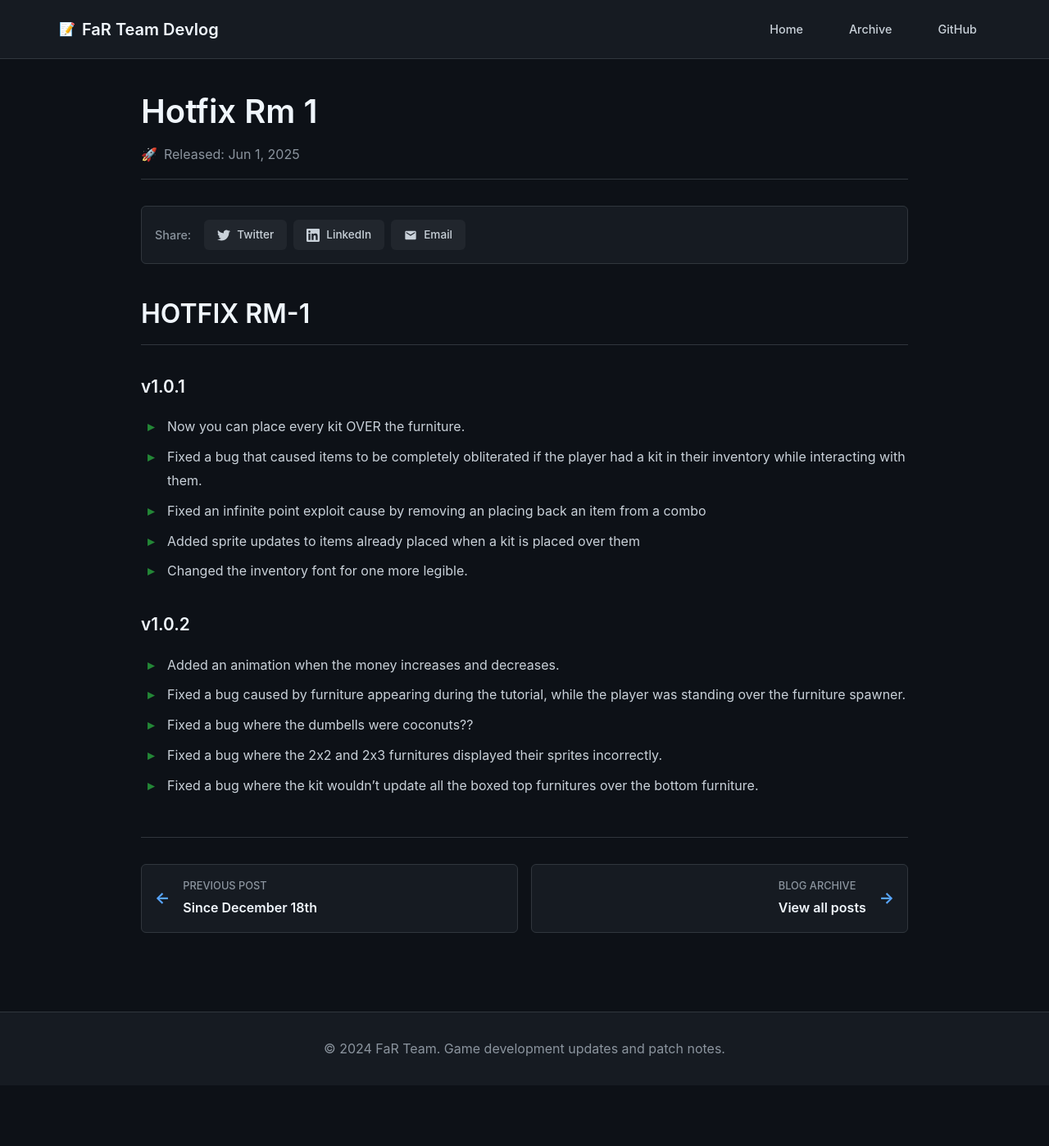
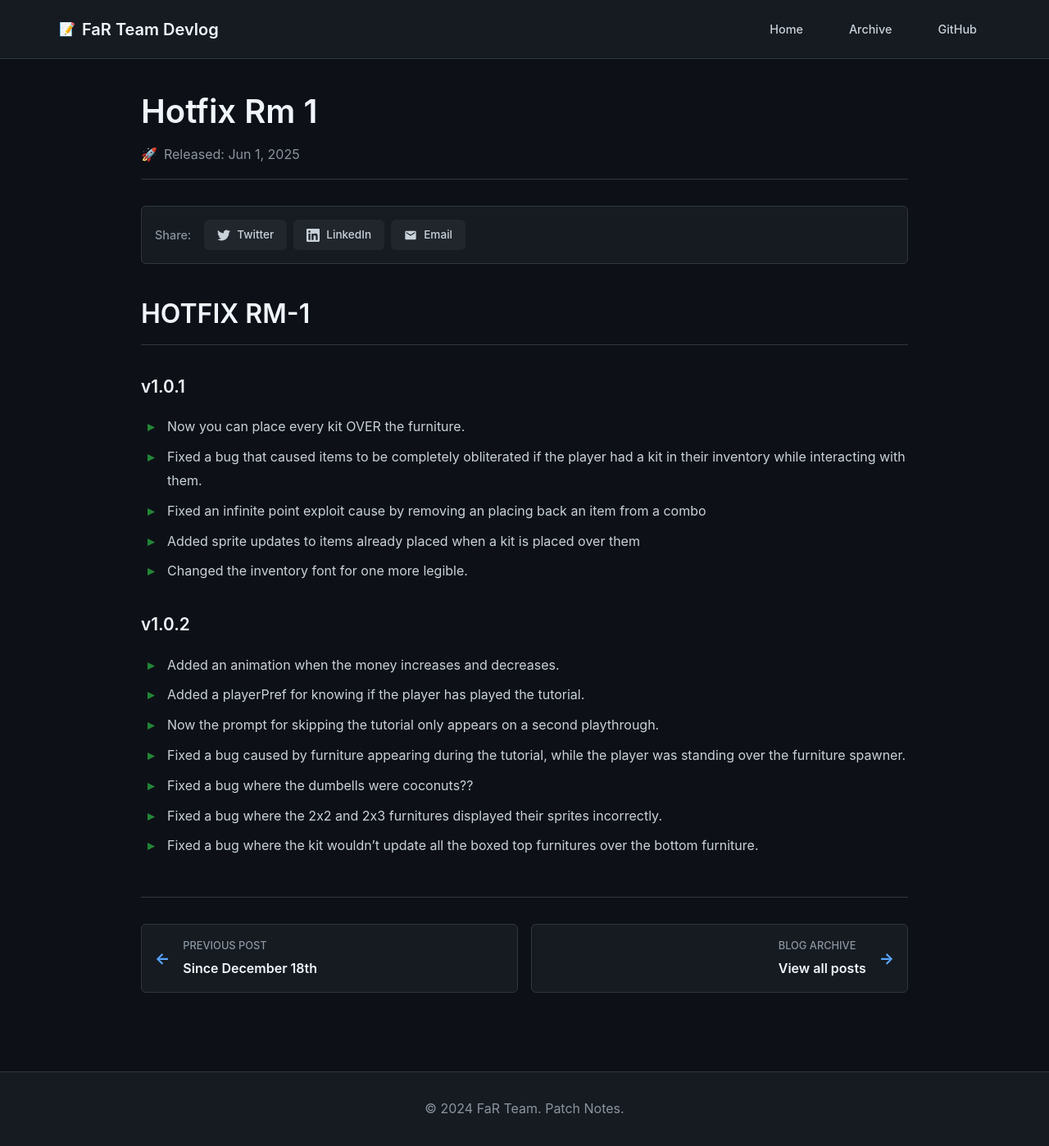
Before and after one commit to FaR-Team/patch-notes, a Jekyll site: the page built from _posts/2025-06-01-hotfix-RM-1.md, in a window 1280 px wide and 1398 px high. Shown: the whole window at 82% size. Built offline with Jekyll 4.4.1, drawn with Linux system fonts in a browser that asks for light colours; our own code applies the rules of GitHub Pages for plain Markdown files.

Commit message:
Hotfix patch notes

```diff
--- a/_layouts/post.html
+++ b/_layouts/post.html
@@ -36,5 +36,5 @@ layout: custom
 </article>
 
 <footer class="site-footer">
-  <p>&copy; 2024 FaR Team. Game development updates and patch notes.</p>
+  <p>&copy; 2024 FaR Team. Patch Notes.</p>
 </footer>
--- a/_posts/2025-06-01-hotfix-RM-1.md
+++ b/_posts/2025-06-01-hotfix-RM-1.md
@@ -11,6 +11,8 @@
 ### v1.0.2
 
 + Added an animation when the money increases and decreases.
++ Added a playerPref for knowing if the player has played the tutorial.
++ Now the prompt for skipping the tutorial only appears on a second playthrough.
 + Fixed a bug caused by furniture appearing during the tutorial, while the player was standing over the furniture spawner.
 + Fixed a bug where the dumbells were coconuts??
 + Fixed a bug where the 2x2 and 2x3 furnitures displayed their sprites incorrectly.
```
